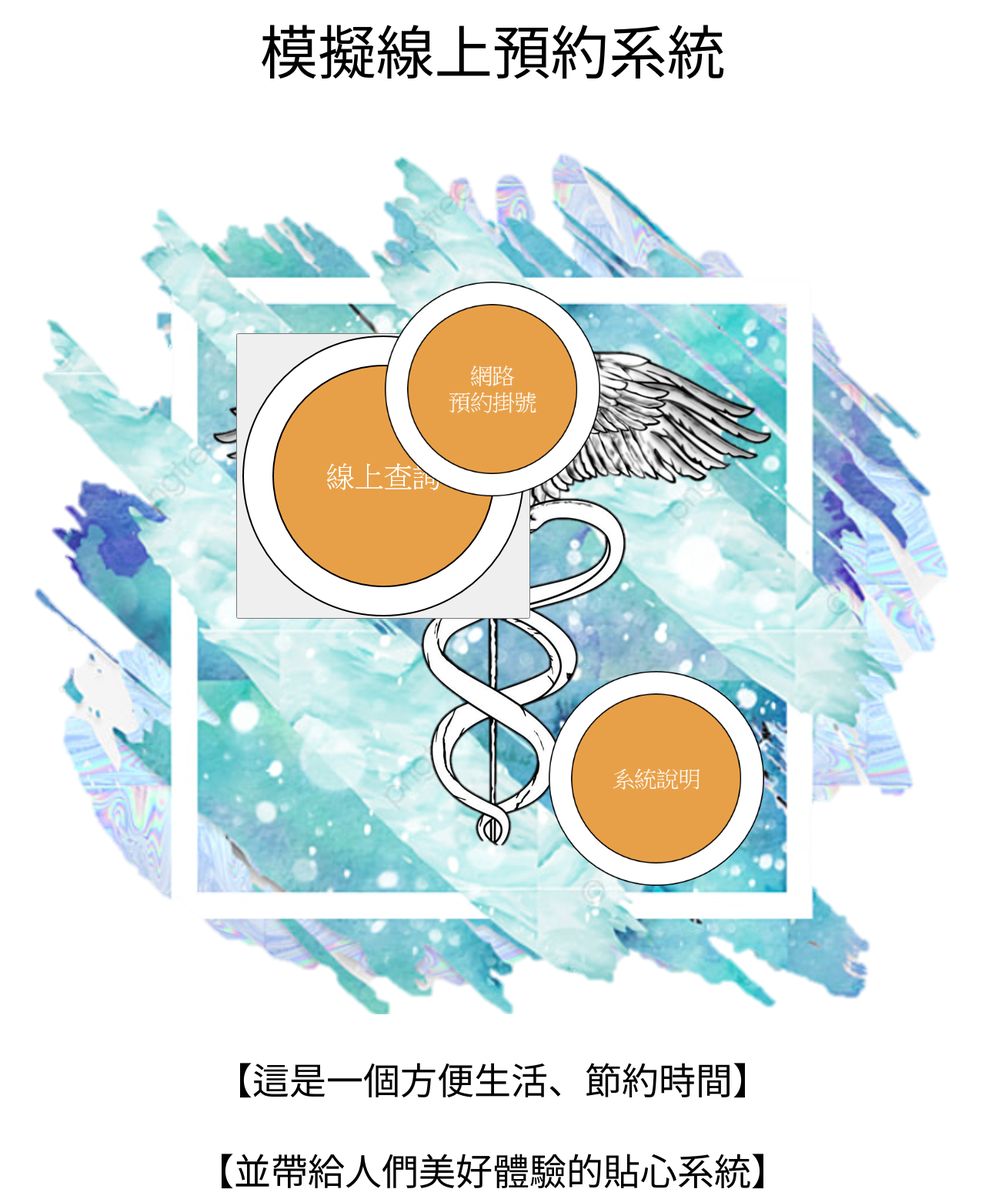
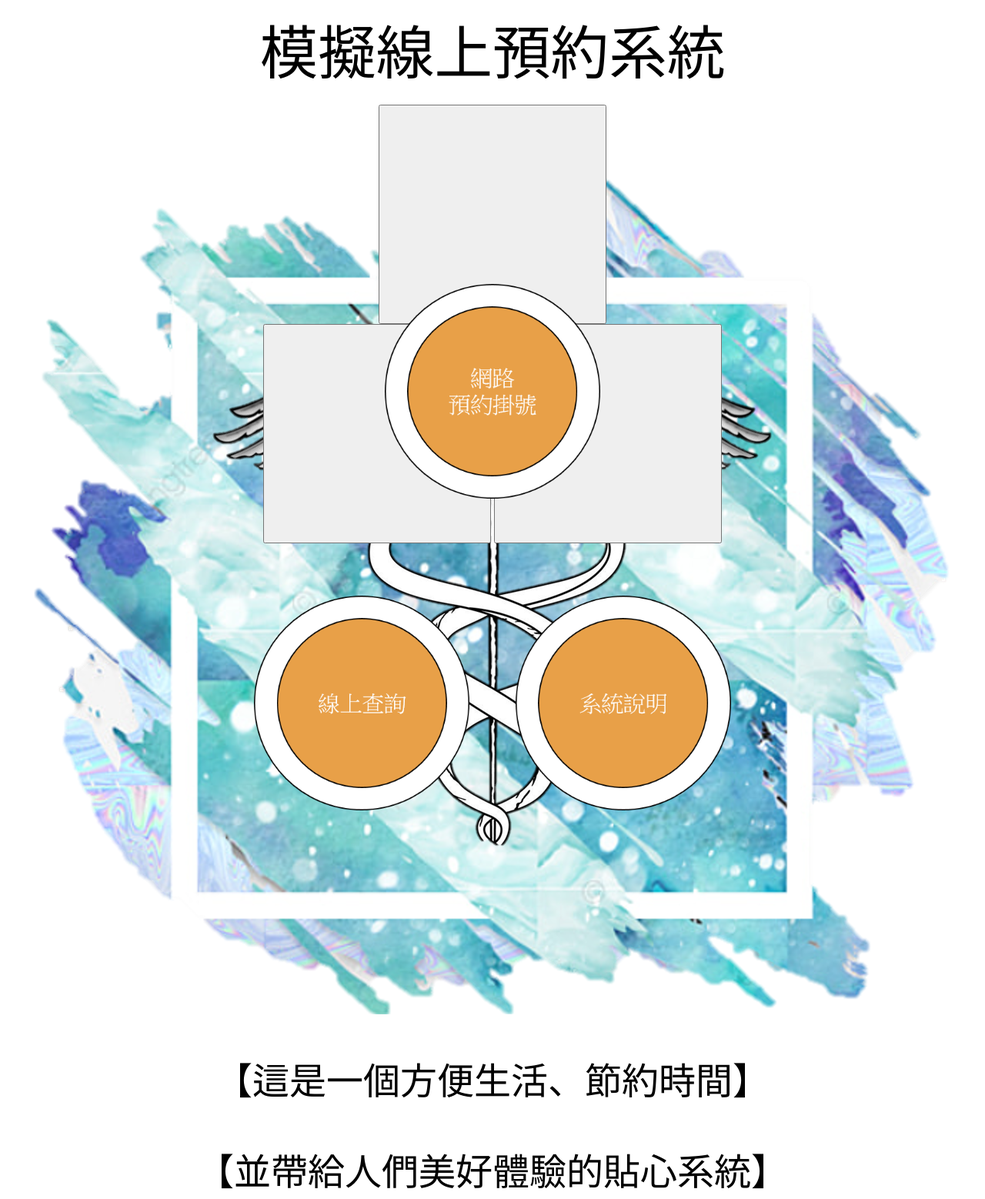
Before and after one commit to hoho870515/109project, a Flask app: page / in a window 1280 px wide. Shown: the top 1558 px of the page at 77% size. Run offline with Flask 2, Linux system fonts and the light colour scheme.

Commit message:
20201201_home

```diff
--- a/Server/templates/homePage.html
+++ b/Server/templates/homePage.html
@@ -41,18 +41,23 @@
 <body>
 <form method="post" action="https://140.134.26.17:3333/" enctype="multipart/form-data">
     <center><span style="font-size:2cm;">模擬線上預約系統</span></center>
-	<div style="background: url(../static/Home.png) no-repeat;width:100%;height:1200px;background-position:50% -1000%;">
+	<div style="background: url(../static/Home.png) no-repeat;width:100%;height:1200px;background-position:50% -1000%; text-align:center">
 
     <br>
-	<center><input type="image" src="../static/Online_appointment_registration.png" border="0" alt="Submit" style="width: 280px; position:relative;top:230px"/></center>
-    <br>
-	<center>
-	<button type="submit" name="submit_button" value="submitted">
-		<img src="../static/Online_inquiry.png" alt="image">
+
+	<button type="submit" name="submit_button" value="submitted1">
+		<img src="../static/Online_appointment_registration.png" alt="value" style="width: 280px; position:relative;top:230px">
 	</button>
-	<!-- <input type="image" src="../static/Online_inquiry.png" border="0" alt="Submit" style="width: 280px; position:relative;top:350px;right:20"/> -->
-	<input type="image" src="../static/Systems_manual.png" border="0" alt="Submit" style="width: 280px; position:relative;top:350px;left :20"/>
-    </center>
+	<br>
+
+	<button type="submit" name="submit_button" value="submitted2">
+		<img src="../static/Online_inquiry.png" alt="value" style="width: 280px; position:relative;top:350px;right:20">
+	</button>
+
+	<button type="submit" name="submit_button" value="submitted3">
+		<img src="../static/Systems_manual.png" alt="value" style="width: 280px; position:relative;top:350px;left:20">
+	</button>
+
 	<br>
 	</div>
 </form>
```
